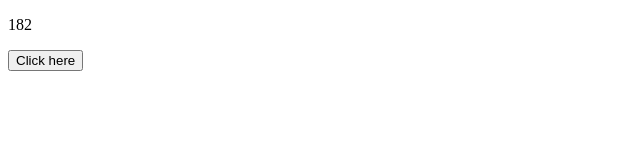
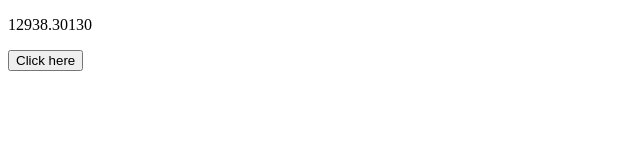
Before and after one commit to bttrfly009/JavaScript-Projects, a plain HTML site: page Basic JavaScript Projects/Project8_string_methods/index.html in a window 1280 px wide. Both pictures are taken after a click on the button "Click here". Shown: the full height of the page, 0-640 px from the left. Drawn offline with Linux system fonts and the light colour scheme.

Commit message:
Precision Method

```diff
--- a/Basic JavaScript Projects/Project8_string_methods/JS/main.js
+++ b/Basic JavaScript Projects/Project8_string_methods/JS/main.js
@@ -7,3 +7,7 @@ function string_Method() {
     var X = 182;
     document.getElementById("Numbers_to_string").innerHTML = X.toString();
 }
+function precision_Method() {
+    var Y = 12938.3012987376112;
+    document.getElementById("Precision").innerHTML = Y.toPrecision(10);
+}
--- a/Basic JavaScript Projects/Project8_string_methods/index.html
+++ b/Basic JavaScript Projects/Project8_string_methods/index.html
@@ -6,7 +6,7 @@
 		<script src="JS/main.js"></script>
 	</head>
 	<body>
-		<p id="Numbers_to_string"></p>
-        <button onclick="string_Method()">Click here</button>
+		<p id="Precision"></p>
+        <button onclick="precision_Method()">Click here</button>
 	</body>
 </html>
```
